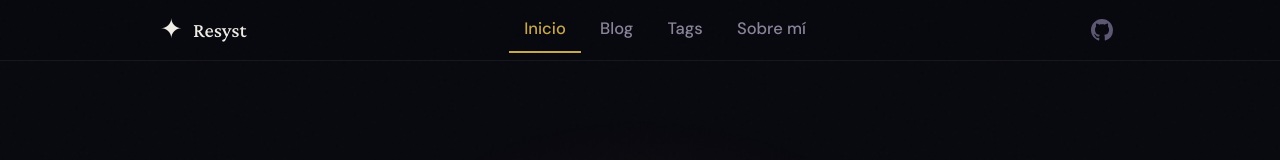
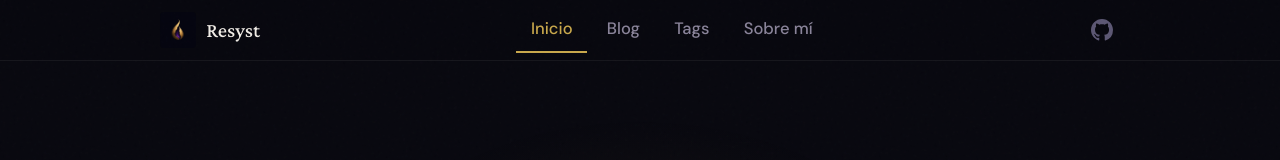
Before and after one commit to ProDrifterDK/resyst-blog, an Astro site: page / in a window 1280 px wide. Shown: the top 160 px of the page. Built offline with nearby package versions, Linux system fonts and the light colour scheme; Astro itself is replaced by a stand-in of ours.

Commit message:
feat: add official logo and favicon
- Logo: gold teardrop with cosmic purple interior (header)
- Favicon: pixel art version of the logo (tab icon)
- Updated Header component to use logo image
- Updated BaseHead to prioritize PNG favicon

```diff
--- a/src/components/BaseHead.astro
+++ b/src/components/BaseHead.astro
@@ -74,6 +74,7 @@ const jsonLd = ogType === 'article' && article ? {
 <!-- Global Metadata -->
 <meta charset="utf-8" />
 <meta name="viewport" content="width=device-width,initial-scale=1" />
+<link rel="icon" type="image/png" href="/favicon.png" />
 <link rel="icon" type="image/svg+xml" href="/favicon.svg" />
 <link rel="icon" href="/favicon.ico" />
 <link rel="sitemap" href="/sitemap-index.xml" />
--- a/src/components/Header.astro
+++ b/src/components/Header.astro
@@ -43,7 +43,7 @@ const activeIdx = getActiveIndex(pathname, links);
 	<nav>
 		<div class="logo">
 			<a href="/">
-				<span class="logo-icon">✦</span>
+				<img src="/logo.png" alt="Resyst" class="logo-img" />
 				<span class="logo-text">{SITE_TITLE}</span>
 			</a>
 		</div>
@@ -101,6 +101,13 @@ const activeIdx = getActiveIndex(pathname, links);
 	.logo a:hover {
 		opacity: 0.85;
 		text-decoration: none;
+	}
+
+	.logo-img {
+		width: 36px;
+		height: 36px;
+		object-fit: contain;
+		border-radius: 4px;
 	}
 
 	.logo-icon {
```
Also changed, not shown: public/favicon.png (added), public/logo.png (added).
